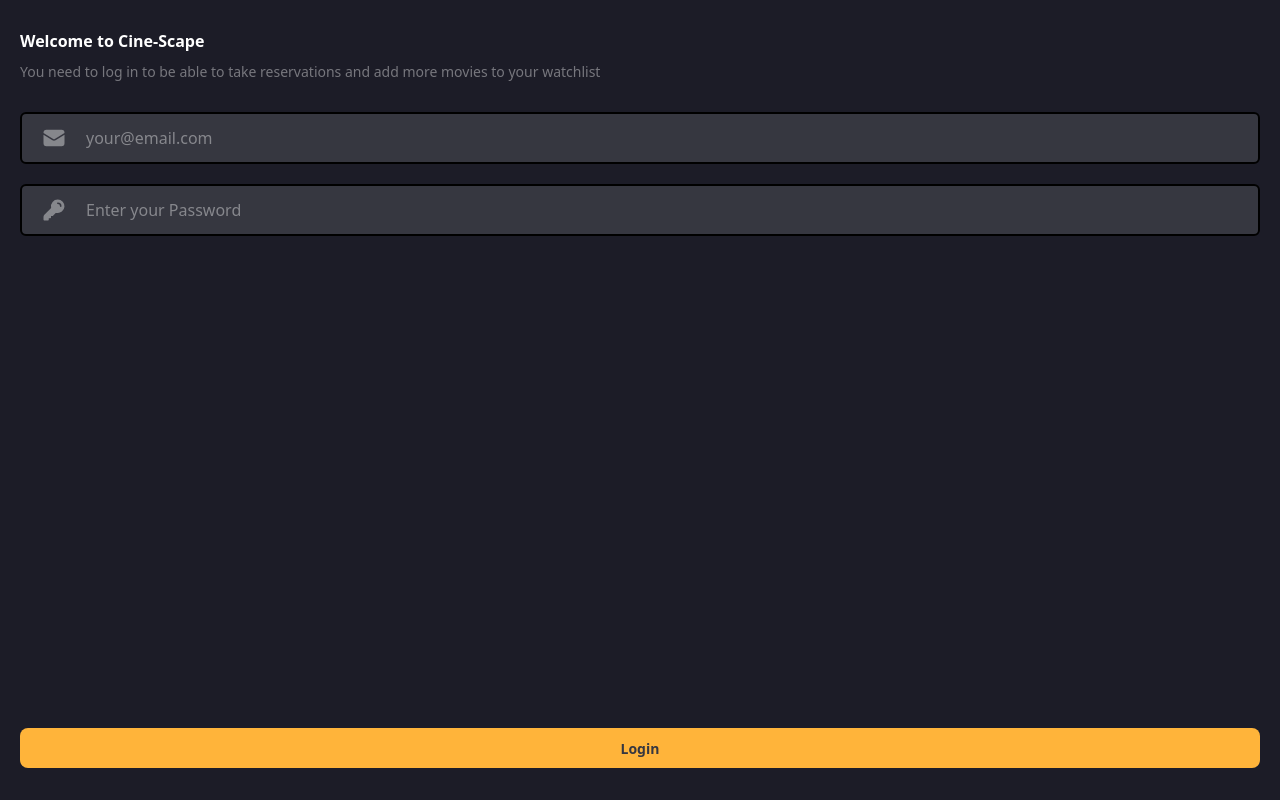
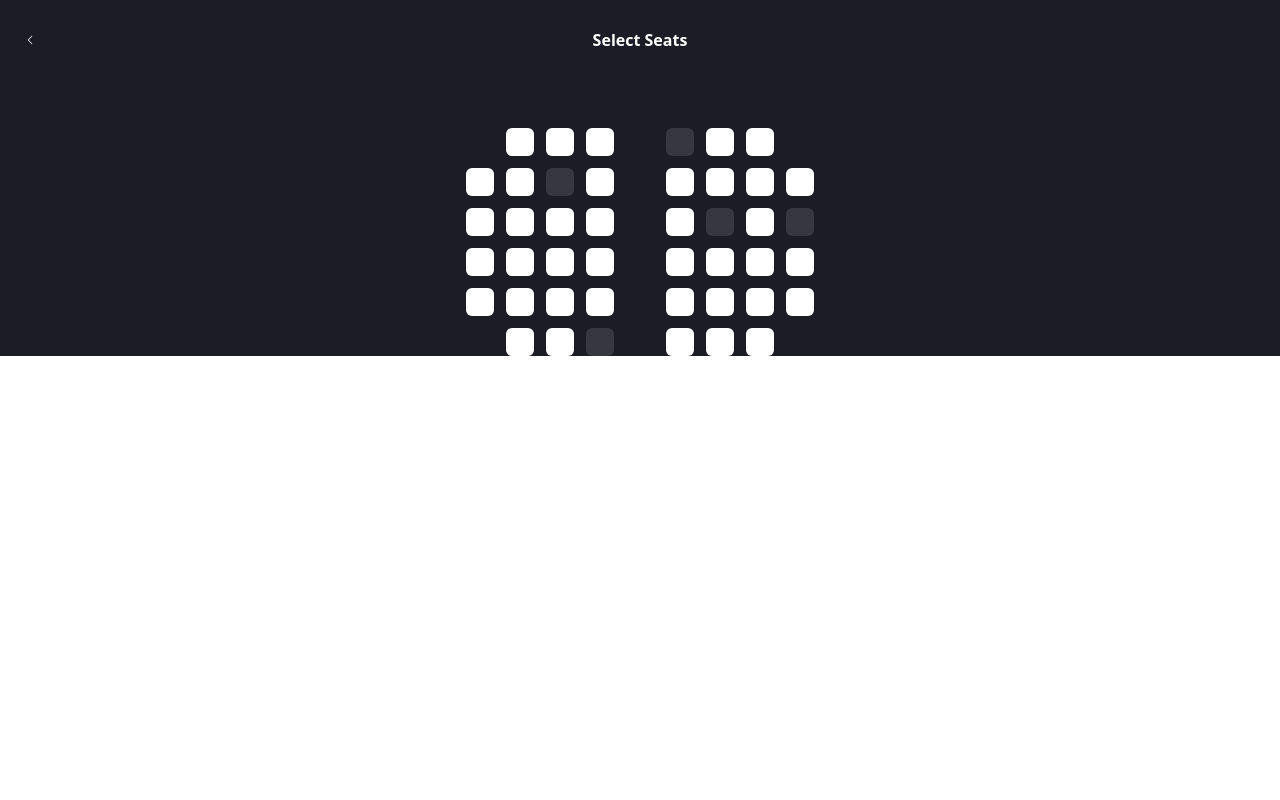
Before and after one commit to devhausleipzig/camp-8-midterm-group-1, a React (Vite) app: page /movie/1/selectseats in a window 1280 px wide. Before the commit this address led to /login. Built offline with nearby package versions, Linux system fonts and the light colour scheme.

Commit message:
Added MockData integration

```diff
--- a/src/components/MockData.tsx
+++ b/src/components/MockData.tsx
@@ -24,7 +24,7 @@
 
 class Seats {
   seats: SeatsType[];
-  seatnum = 4;
+  seatnum = 44;
   constructor() {
     this.seats = this.populateSeats();
   }
--- a/src/layouts/MovieDetailLayout.tsx
+++ b/src/layouts/MovieDetailLayout.tsx
@@ -4,7 +4,7 @@
 
 export function MovieDetailLayout() {
   const { token } = useAuthStore();
-  if (!token) return <Navigate to="/login" replace />;
+  // if (!token) return <Navigate to="/login" replace />;
 
   const navigate = useNavigate();
   const handleClick = () => {
--- a/src/layouts/NavigationLayout.tsx
+++ b/src/layouts/NavigationLayout.tsx
@@ -7,7 +7,6 @@
   UserIcon,
 } from "@heroicons/react/24/solid";
 import { useAuthStore } from "../stores/authStore";
-
 
 const routes = [
   {
@@ -30,7 +29,7 @@
 
 export function NavigationLayout() {
   const { token } = useAuthStore();
-  if (!token) return <Navigate to="/login" replace />;
+  // if (!token) return <Navigate to="/login" replace />;
 
   return (
     <div className="h-screen flex flex-col">
--- a/src/routes/SelectSeats.tsx
+++ b/src/routes/SelectSeats.tsx
@@ -1,7 +1,53 @@
+import { Days } from "../components/MockData";
+import { Seat } from "../components/Seat";
+
 export function SelectSeats() {
+  type SeatInfo = {
+    fill: boolean;
+    id: string;
+  };
+  let data = new Days();
+  const seatInfo = data.days[0].screenings[0].seats;
+
+  let arrayofseats = [];
+
+  function seatFill(i: number) {
+    if (i == 0 || i == 45 || i == 8 || i == 53) {
+      return false;
+    } else if ((i - 4) % 9 == 0) {
+      return false;
+    } else {
+      return true;
+    }
+  }
+  let j = 0;
+  for (let i = 0; i < 54; i++) {
+    arrayofseats.push({
+      fill: seatFill(i),
+      id: seatFill(i) ? j++ : NaN,
+    });
+  }
+
   return (
-    <div>
-      <h1>Select Seats</h1>
-    </div>
+    <>
+      <div className="flex items-center justify-center mt-8 mx-5 my-5">
+        <div
+          className="grid grid-cols-9 grid-rows-6 gap-3 gap-y-3 mt-4 rounded"
+          id="seatcontainer"
+        >
+          {arrayofseats.map((seat) => {
+            return seat.fill == true ? (
+              <Seat
+                id={String(seat.id)}
+                reserved={seatInfo[seat.id].ocupied}
+                selected={false}
+              />
+            ) : (
+              <div></div>
+            );
+          })}
+        </div>
+      </div>
+    </>
   );
 }
```
